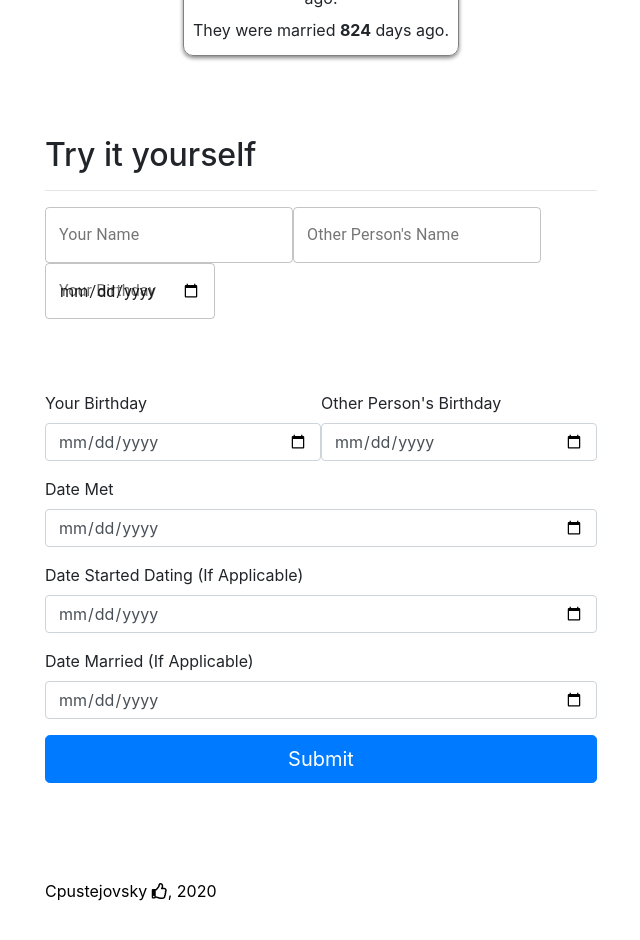
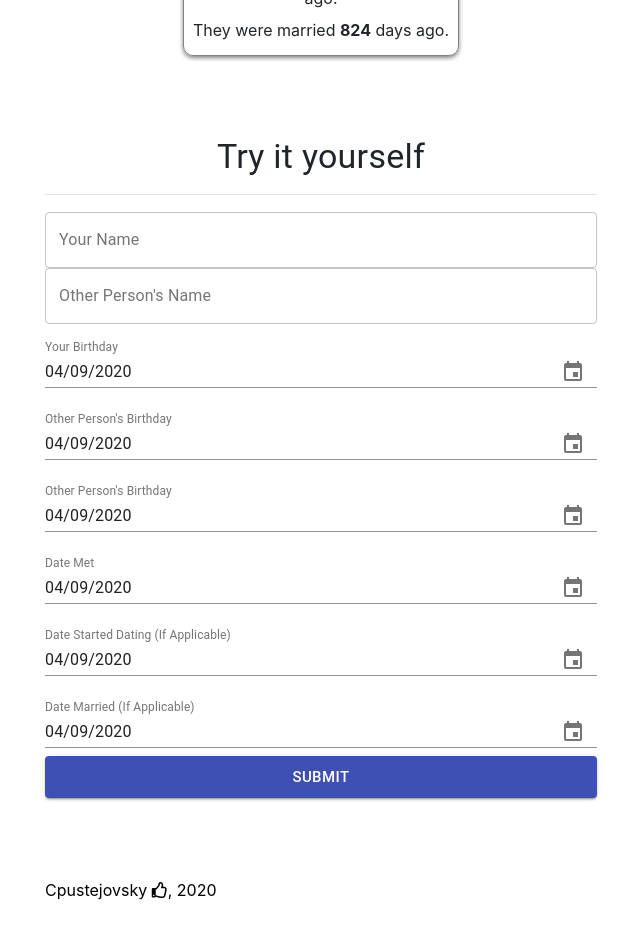
Before and after one commit to cpustejovsky/life-together-calculator, a React (Create React App) app: page / in a window 1280 px wide. Shown: the part 360-1300 px from the top of the page, without its empty margins (319-959 px from the left). Built offline with nearby package versions, Linux system fonts and the light colour scheme.

Commit message:
using date field pickers

```diff
--- a/package.json
+++ b/package.json
@@ -8,7 +8,7 @@
   },
   "private": true,
   "dependencies": {
-    "@date-io/date-fns": "^2.10.6",
+    "@date-io/date-fns": "^1.3.13",
     "@material-ui/core": "^4.11.0",
     "@material-ui/pickers": "^3.2.10",
     "@testing-library/jest-dom": "^4.2.4",
--- a/src/App.tsx
+++ b/src/App.tsx
@@ -2,7 +2,7 @@ import React, { useState } from "react";
 import Display from "./components/Display";
 import Form from "./components/Form";
 import Footer from "./components/Footer";
-import { Container, Typography } from "@material-ui/core"
+import { Container, Typography, Divider } from "@material-ui/core"
 import { createMuiTheme, ThemeProvider, makeStyles } from "@material-ui/core/styles"
 
 export type DateData = {
@@ -81,7 +81,7 @@ const App = () => {
   return (
     <ThemeProvider theme={theme}>
       <Container className={classes.view}>
-        <Typography variant="h3">Life Together Calculator</Typography>
+        <Typography align="center" variant="h3">Life Together Calculator</Typography>
         <p>
           Add some mathematical precision to your friendship || relationship ||
           marriage.
@@ -100,10 +100,10 @@ const App = () => {
           datingDate={datingDate}
           marriedDate={marriedDate}
         />
-        <h2>Try it yourself</h2>
-        <hr />
+        <Typography align="center" variant="h4">Try it yourself</Typography>
+        <hr style={{color: "black", height: "1px"}} />
         <Form onUpdate={onUpdate} />
-      <Footer/>
+        <Footer />
       </Container>
     </ThemeProvider>
   );
--- a/src/components/Form.tsx
+++ b/src/components/Form.tsx
@@ -1,6 +1,6 @@
 import React from "react";
-import { Grid, TextField } from "@material-ui/core";
-import { Formik } from "formik";
+import { Grid, TextField, Button } from "@material-ui/core";
+import { Formik, Field } from "formik";
 import DateFnsUtils from "@date-io/date-fns";
 import {
   MuiPickersUtilsProvider,
@@ -11,6 +11,38 @@ type Props = {
   onUpdate: (data: DateData) => void
 }
 
+const DatePickerField = (props: any) => {
+  const { field, handleBlur, form, label, ...other } = props
+  const currentError = form.errors[field.name];
+  return (
+    <MuiPickersUtilsProvider utils={DateFnsUtils}>
+      <KeyboardDatePicker
+        fullWidth
+        clearable
+        disablePast
+        name={field.name}
+        format="MM/dd/yyyy"
+        helperText={currentError}
+        error={Boolean(currentError)}
+        onError={(error) => {
+          // handle as a side effect
+          if (error !== currentError) {
+            form.setFieldError(field.name, error);
+          }
+        }}
+        // if you are using custom validation schema you probably want to pass `true` as third argument
+        onChange={(date) => form.setFieldValue(field.name, date, false)}
+        {...other}
+        KeyboardButtonProps={{
+          "aria-label": "change date",
+        }}
+        onBlur={handleBlur}
+        label={label}
+        margin="normal"
+      />
+    </MuiPickersUtilsProvider>
+  );
+};
 
 
 const Form = (props: Props) => {
@@ -46,7 +78,6 @@ const Form = (props: Props) => {
           /* and other goodies */
         }) => (
             <form onSubmit={handleSubmit}>
-
               <TextField
                 type="text"
                 name="yourName"
@@ -56,8 +87,8 @@ const Form = (props: Props) => {
                 placeholder="Aragorn"
                 label="Your Name"
                 variant="outlined"
+                fullWidth
               />
-
               <TextField
                 type="text"
                 name="soName"
@@ -67,92 +98,26 @@ const Form = (props: Props) => {
                 placeholder="Arwen"
                 label="Other Person's Name"
                 variant="outlined"
+                fullWidth
               />
-              <TextField
-                type="date"
-                name="yourBday"
-                onChange={handleChange}
-                onBlur={handleBlur}
-                value={values.yourBday}
-                label="Your Birthday"
-                variant="outlined"
-                placeholder="hello"
-              />
-              <br />
-              <br />
-              <br />
-              <br />
-              <Grid container>
-                <Grid item md={6}>
-                  <div className="form-group">
-                    <label htmlFor="">Your Birthday</label>
-                    <input
-                      className="form-control"
-                      type="date"
-                      name="yourBday"
-                      onChange={handleChange}
-                      onBlur={handleBlur}
-                      value={values.yourBday}
-                    />
-                  </div>
-                </Grid>
-                <Grid item md={6}>
-                  <div className="form-group">
-                    <label htmlFor="">Other Person's Birthday</label>
-                    <input
-                      className="form-control"
-                      type="date"
-                      name="soBday"
-                      onChange={handleChange}
-                      onBlur={handleBlur}
-                      value={values.soBday}
-                    />
-                  </div>
-                </Grid>
-              </Grid>
-              <div className="form-group">
-                <label htmlFor="">Date Met</label>
-                <input
-                  className="form-control"
-                  type="date"
-                  name="meetDate"
-                  onChange={handleChange}
-                  onBlur={handleBlur}
-                  value={values.meetDate}
-                />
-              </div>
-              <div className="form-group">
-                <label htmlFor="">Date Started Dating (If Applicable)</label>
-                <input
-                  className="form-control"
-                  type="date"
-                  name="datingDate"
-                  onChange={handleChange}
-                  onBlur={handleBlur}
-                  value={values.datingDate}
-                />
-              </div>
-              <div className="form-group">
-                <label htmlFor="">Date Married (If Applicable)</label>
-                <input
-                  className="form-control"
-                  type="date"
-                  name="marriedDate"
-                  onChange={handleChange}
-                  onBlur={handleBlur}
-                  value={values.marriedDate}
-                />
-              </div>
-              <div className="form-group">
-                {" "}
-                <button
-                  type="submit"
-                  disabled={isSubmitting}
-                  className="btn btn-lg btn-primary btn-block"
-                >
-                  Submit
-            </button>
-              </div>
+              <Field name="yourBday" label="Your Birthday" component={DatePickerField} />
+              <Field name="soBday" label="Other Person's Birthday" component={DatePickerField} />
+              <Field name="soBday" label="Other Person's Birthday" component={DatePickerField} />
+              <Field name="meetDate" label="Date Met" component={DatePickerField} />
+              <Field name="datingDate" label="Date Started Dating (If Applicable)" component={DatePickerField} />
+              <Field name="marriedDate" label="Date Married (If Applicable)" component={DatePickerField} />
+
+              <Button
+                size="large"
+                fullWidth
+                variant="contained"
+                color="primary"
+                disabled={isSubmitting}
+                onClick={() => handleSubmit()}
+              >
+                Submit
+            </Button>
+
             </form>
           )}
       </Formik>
```
Also changed, not shown: 1 other file (tests, documents, lock files or other folders).
